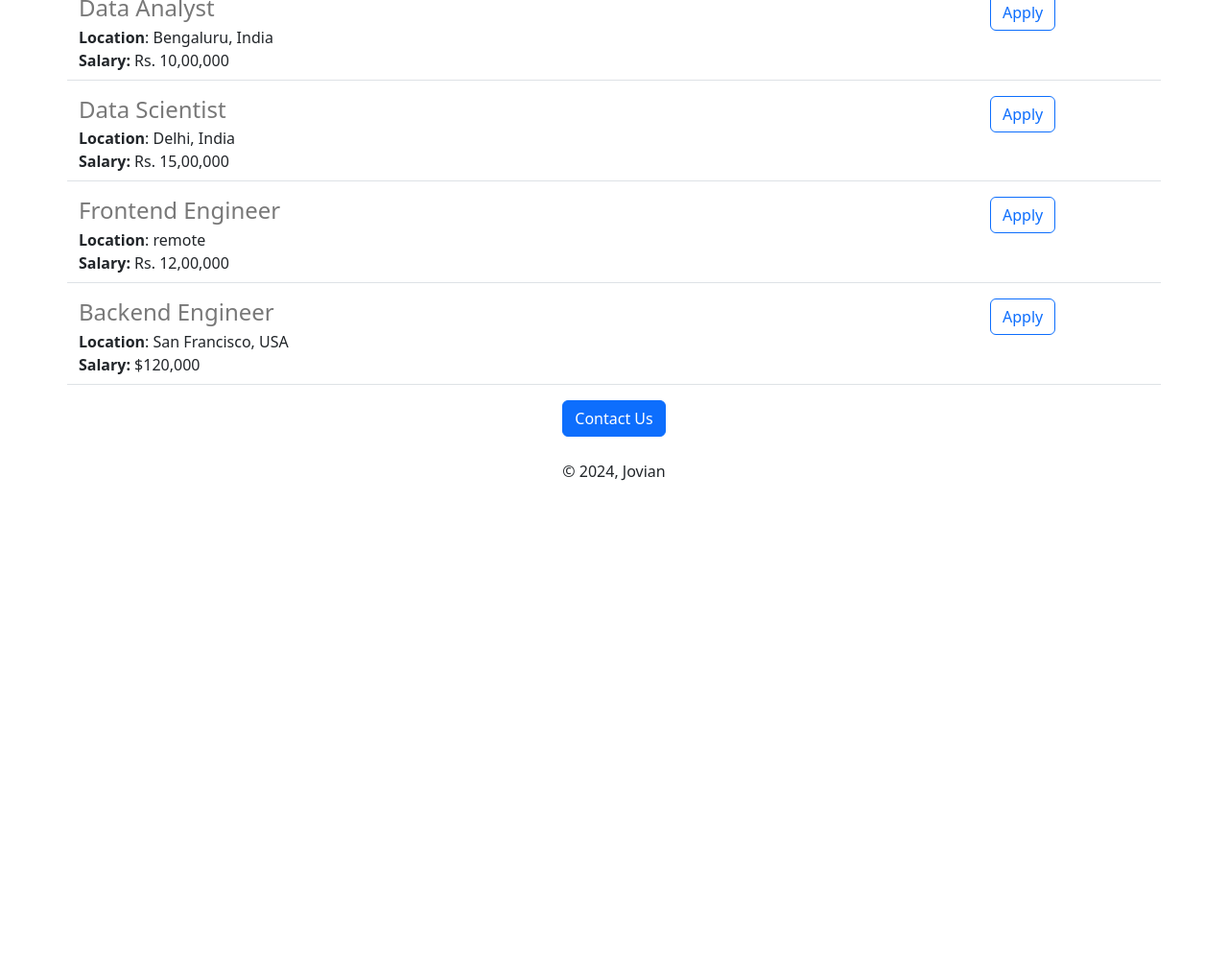
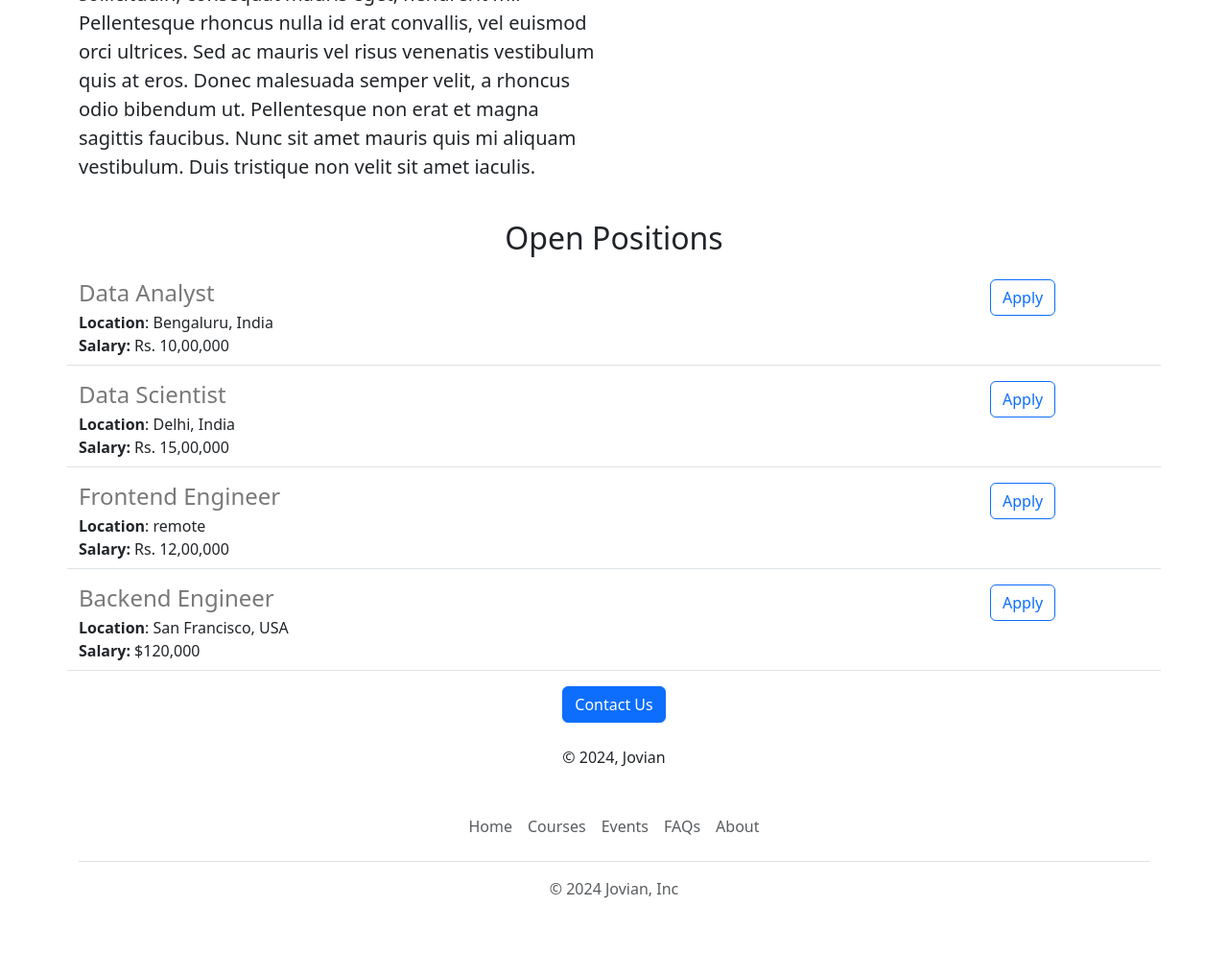
Before and after one commit to shreeyaarora252/jovian-website, a Flask app: page / in a window 1280 px wide. Shown: the part 905-1899 px from the top of the page at 96% size. Before the commit the page ends 1406 px from the top, so only its background shows below. Run offline with Flask 3, Linux system fonts and the light colour scheme.

Commit message:
Functional improvements

```diff
--- /dev/null
+++ b/templates/footer.html
@@ -0,0 +1,13 @@
+
+<div class="container">
+  <footer class="py-3 my-4">
+    <ul class="nav justify-content-center border-bottom pb-3 mb-3">
+      <li class="nav-item"><a href="https://d29ef326-a252-44a4-83ca-59dd2ff7b9b4-00-11yph6lkf9u6d.spock.replit.dev/#" class="nav-link px-2 text-body-secondary">Home</a></li>
+      <li class="nav-item"><a href="https://d29ef326-a252-44a4-83ca-59dd2ff7b9b4-00-11yph6lkf9u6d.spock.replit.dev/#/courses" class="nav-link px-2 text-body-secondary">Courses</a></li>
+      <li class="nav-item"><a href="https://d29ef326-a252-44a4-83ca-59dd2ff7b9b4-00-11yph6lkf9u6d.spock.replit.dev/#/events" class="nav-link px-2 text-body-secondary">Events</a></li>
+      <li class="nav-item"><a href="#" class="nav-link px-2 text-body-secondary">FAQs</a></li>
+      <li class="nav-item"><a href="#" class="nav-link px-2 text-body-secondary">About</a></li>
+    </ul>
+    <p class="text-center text-body-secondary">&copy; 2024 Jovian, Inc</p>
+  </footer>
+</div>
--- a/templates/home.html
+++ b/templates/home.html
@@ -10,17 +10,28 @@
         height: 360px;
         width: 100%;
         object-fit: cover;
+        margin-bottom: 16px;
       }
     </style>
   </head>
 
   <body>
+    {% include 'nav.html' %}
+     <img class="img-fluid" id="banner" src="https://d29ef326-a252-44a4-83ca-59dd2ff7b9b4-00-11yph6lkf9u6d.spock.replit.dev/static/banner.jpg" alt="Jovian Banner">
     <div class="container">
       <h1 class="text-center mt-4 mb-4">{{company_name}} CAREERS</h1>
-      <img class="img-fluid" id="banner" src="https://d29ef326-a252-44a4-83ca-59dd2ff7b9b4-00-11yph6lkf9u6d.spock.replit.dev/static/banner.jpg" alt="Jovian Banner">
 
-      <h2 class="text-center mt-4 mb-4">About Jovian</h2>
+     <div class='row' style='margin-bottom:16px'>
+       <div class='col-md-6'>
+
+
       <p class="lead">Lorem ipsum dolor sit amet, consectetur adipiscing elit. Quisque nec dui blandit, faucibus velit in, egestas tortor. Integer malesuada iaculis orci sit amet varius. Vestibulum ullamcorper velit ut lorem vehicula, eu auctor neque accumsan. Vivamus diam dolor, accumsan vel nisi a, bibendum vestibulum sapien. Morbi id mollis augue, vel luctus orci. Phasellus venenatis metus nec neque venenatis, in imperdiet lectus tempor. Nam rhoncus hendrerit lorem. Aliquam ut interdum augue, ac porta tellus. Phasellus at ultricies justo. Vivamus molestie erat sollicitudin, consequat mauris eget, hendrerit mi. Pellentesque rhoncus nulla id erat convallis, vel euismod orci ultrices. Sed ac mauris vel risus venenatis vestibulum quis at eros. Donec malesuada semper velit, a rhoncus odio bibendum ut. Pellentesque non erat et magna sagittis faucibus. Nunc sit amet mauris quis mi aliquam vestibulum. Duis tristique non velit sit amet iaculis.</p>
+       </div>
+
+       <div class='d-none d-md-block col-6'>
+      <img src ="/static/people.jpg" style="height:320px; border-radius:4px; border-radius: 4px; object-fit: cover;">
+       </div>
+          </div>
 
       <h2 class="text-center mt-4 mb-4">Open Positions</h2>
       <div>
@@ -30,12 +41,14 @@
       </div>
 
       <div class="mt-3 text-center">
-        <button class="btn btn-primary">Contact Us</button>
+        <a href="mailto:hello@jovian.ai?subject=Question%20About%20job%20openings%20&body=My%20name%3A%20%3Cyour%20name%3E%0D%0AMy%20question%3A%20%3Cyour%20question%20here%3E%0D%0A"  class="btn btn-primary">Contact Us</a>
       </div>
 
       <p class="mt-4 text-center">
         &copy; 2024, Jovian
       </p>
     </div>
+    {% include 'footer.html'%}
   </body>
+
 </html>
--- a/templates/jobitem.html
+++ b/templates/jobitem.html
@@ -15,7 +15,7 @@
   </div>
 
 <div class='col-2'>
-  <button type="button" class="btn btn-outline-primary">Apply</button>
+  <a  href="mailto:hello@jovian.ai?subject=Application%20for%20{{job['title']}}&body=My%20name%3A%20%3Cyour%20name%3E%0D%0AMy%20resume%20link%3A%20%3Cyour%20resume%3E%0D%0AMy%20linkedIn%20link%3A%20%3Cyour%20linkenin%20link%3E%0D%0A" type="button" class="btn btn-outline-primary">Apply</a>
 </div>
 
 
--- /dev/null
+++ b/templates/nav.html
@@ -0,0 +1,11 @@
+<nav class="navbar bg-body-tertiary" class='navbar shadow-sm fixed-top bg-white'>
+  <div class="container-fluid">
+    <a class="navbar-brand" href="#">
+      <img src="/static/logo.svg" alt="Logo" width="30" height="24" class="d-inline-block align-text-top">
+      Jovian
+    </a>
+  </div>
+</nav>
+<div style= "height: 56px">
+
+</div>
```
